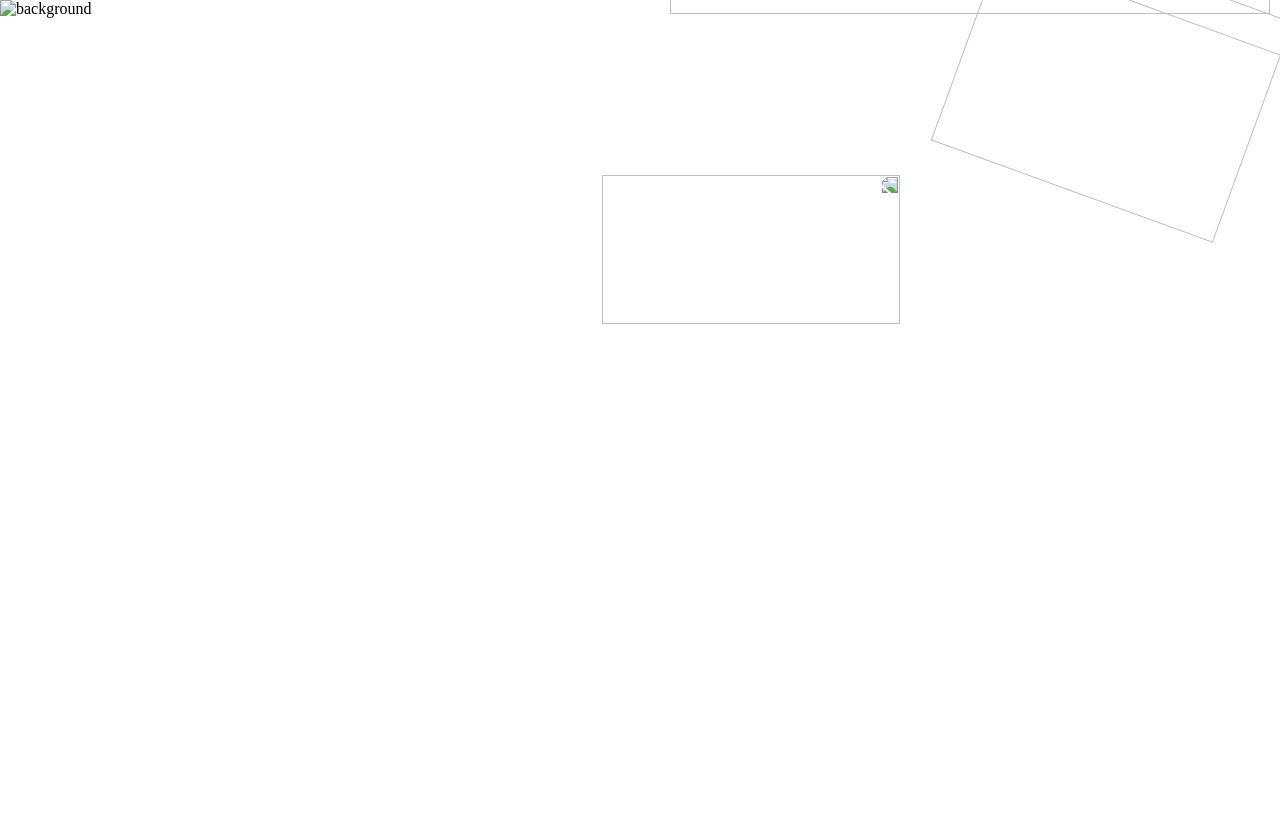
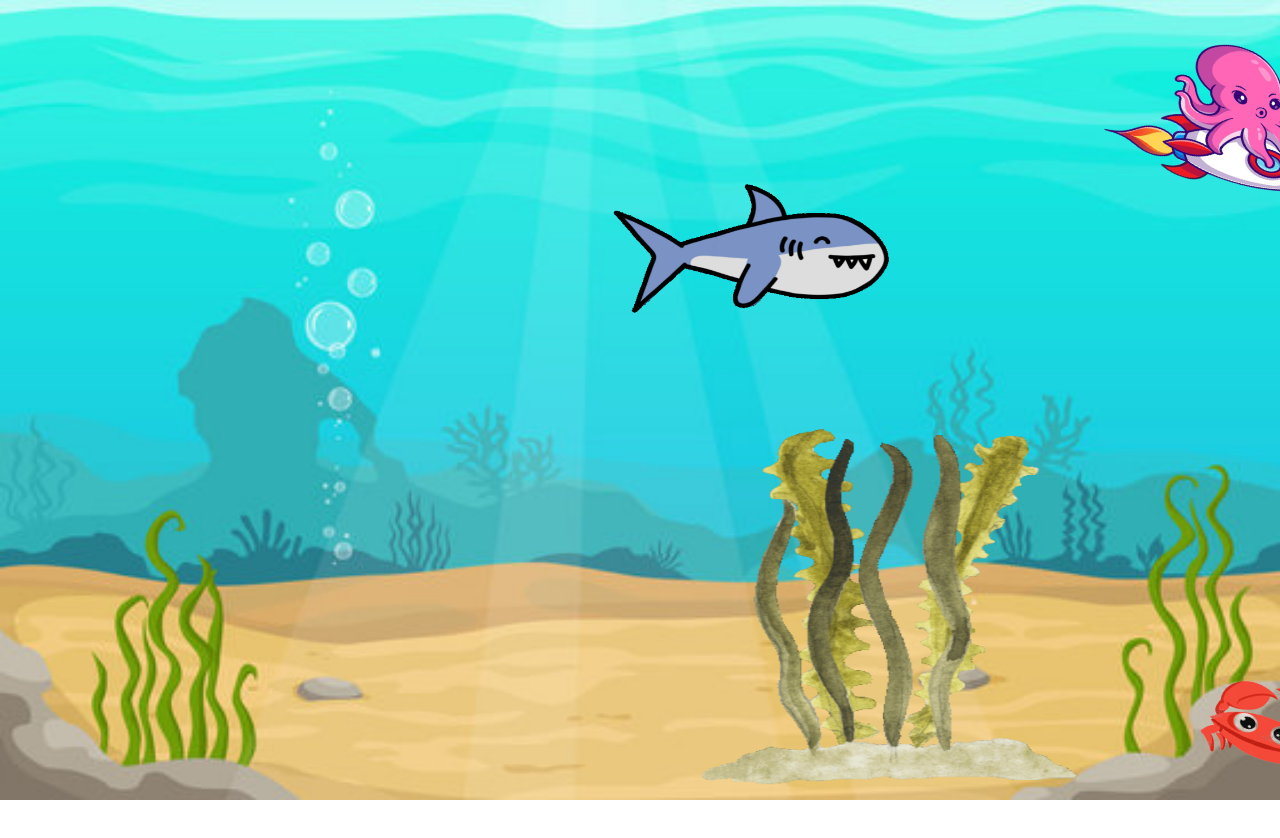
Before and after one commit to chuongnvngit/2311COMP180201-TKWEB-4901103010, a plain HTML site: page HoCaVuiNhon/HoCa_CSS.html in a window 1280 px wide. Shown: the top 838 px of the page. Before the commit the page ends 800 px from the top, so only its background shows below. Drawn offline with Linux system fonts and the light colour scheme.

Commit message:
Update HoCa_CSS.html

```diff
--- a/HoCaVuiNhon/HoCa_CSS.html
+++ b/HoCaVuiNhon/HoCa_CSS.html
@@ -88,11 +88,11 @@ animation: cua 5s ease-in-out 0s infinite;
 <body>
 
 <div id="container">
-<div id="backgroundimg"> <img src="./assets/360_F_146213902_ak8DBeoEjx02APhq7ETcPUBQ1NKrgKr7.jpg" alt="background"></div>
-<div id="shark"><img src="assets/giphy.gif"; width="298" height="149"></div>
-<div id="reu"><img src="assets/reu.gif"; width="600px" height="400px"></div>
-<div id="cua"><img src="assets/snapedit_1699328430824.png" width="200px" height="150px"></div>
-<div id="bachtuoc"><img src="assets/bach.png" height="200px" width="300px"></div>
+<div id="backgroundimg"> <img src="360_F_146213902_ak8DBeoEjx02APhq7ETcPUBQ1NKrgKr7.jpg" alt="background"></div>
+<div id="shark"><img src="giphy.gif"; width="298" height="149"></div>
+<div id="reu"><img src="reu.gif"; width="600px" height="400px"></div>
+<div id="cua"><img src="snapedit_1699328430824.png" width="200px" height="150px"></div>
+<div id="bachtuoc"><img src="bach.png" height="200px" width="300px"></div>
 
 
 
```
